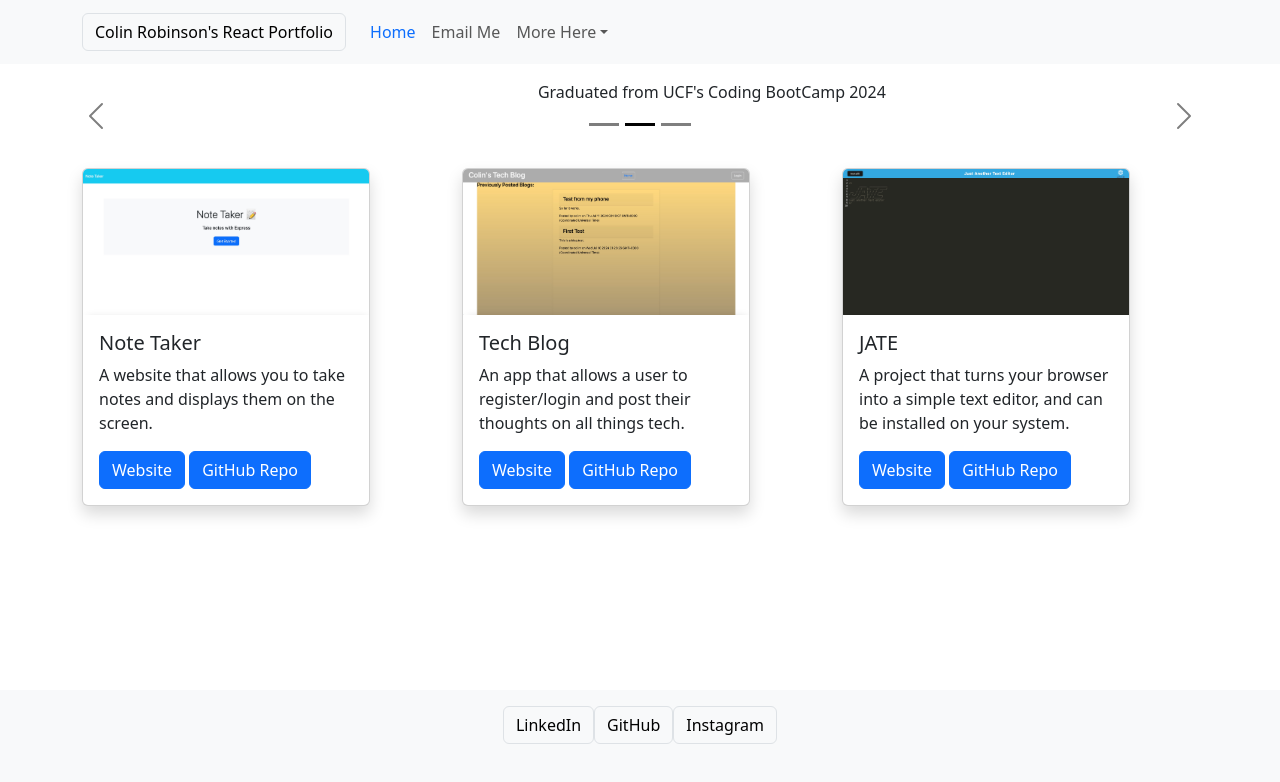
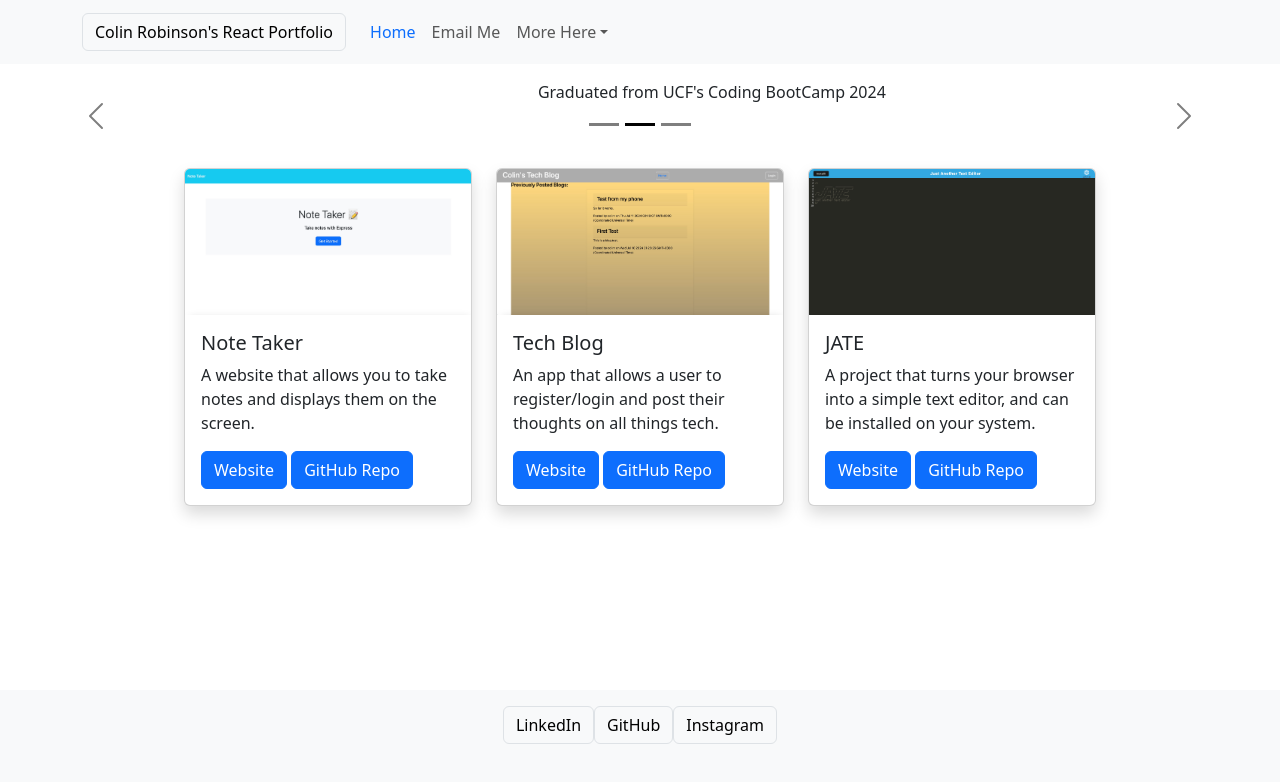
Before and after one commit to Splash1972/Colins-React-Portfolio, a React (Vite) app: page / in a window 1280 px wide. Shown: the top 782 px of the page. Built offline with nearby package versions, Linux system fonts and the light colour scheme.

Commit message:
fixed center on Body component

```diff
--- a/src/components/Body.jsx
+++ b/src/components/Body.jsx
@@ -8,7 +8,7 @@ import jate from './img/jate.jpg'
 
 function Body() {
     return (
-        <Container className='mb-5'>
+        <Container className='mb-5 d-flex justify-content-center align-items-center'>
             <Row xs={1} md={3} className="g-4">
                 {/* {Array.from({ length: 6 }).map((_, idx) => ( */}
                 <Col>
```
